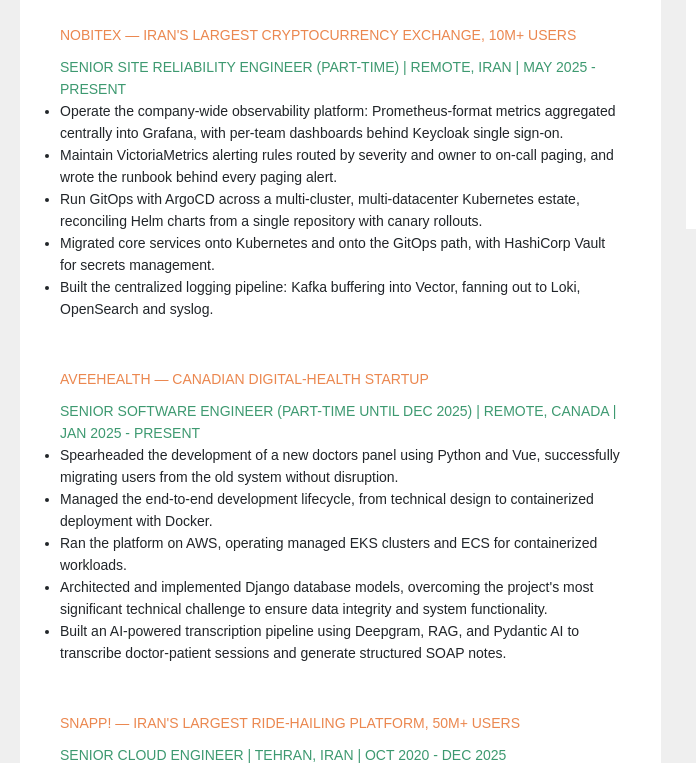
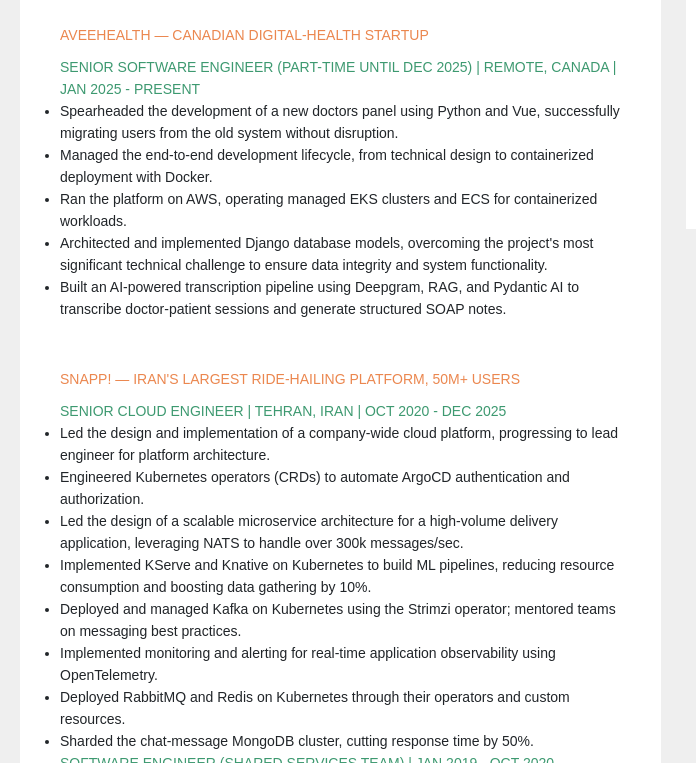
Before and after one commit to 1995parham/1995parham.github.io, an Astro site: page /experience in a window 1280 px wide. Shown: the part 161-924 px from the top of the page, 347-1043 px from the left. Built offline with nearby package versions, Linux system fonts and the light colour scheme; Astro itself is replaced by a stand-in of ours.

Commit message:
feat: remove the Nobitex entry, mirror the new Snapp bullets
Keeps the site aligned with the resume, which is the source of truth:
Nobitex is gone, and Snapp! gains the OpenTelemetry observability,
RabbitMQ/Redis on Kubernetes and MongoDB sharding bullets.

```diff
--- a/src/pages/experience.astro
+++ b/src/pages/experience.astro
@@ -4,45 +4,13 @@
 ---
 <Layout
 	title="Work Experience - Parham Alvani | Senior Software Engineer"
-	description="Professional experience of Parham Alvani: Senior Site Reliability Engineer at Nobitex, Senior Software Engineer at AveeHealth, Senior Cloud Engineer at Snapp!, and Software Architect at Amirkabir University IoT Lab."
+	description="Professional experience of Parham Alvani: Senior Software Engineer at AveeHealth, Senior Cloud Engineer at Snapp!, and Software Architect at Amirkabir University IoT Lab."
 >
 	<section id="work-exp" class="bgWhite ofsInBottom">
 		<div class="experience">
 			<Title title="Work Experience" />
 
 			<div class="content d-grid gap-5">
-				{/* Nobitex */}
-				<div class="text-body">
-					<h4>Nobitex &mdash; Iran&apos;s largest cryptocurrency exchange, 10M+ users</h4>
-					<h6 class="text-muted">
-						Senior Site Reliability Engineer (part-time) | Remote, Iran | May 2025 -
-						Present
-					</h6>
-					<ul>
-						<li>
-							Operate the company-wide observability platform: Prometheus-format
-							metrics aggregated centrally into Grafana, with per-team dashboards
-							behind Keycloak single sign-on.
-						</li>
-						<li>
-							Maintain VictoriaMetrics alerting rules routed by severity and owner to
-							on-call paging, and wrote the runbook behind every paging alert.
-						</li>
-						<li>
-							Run GitOps with ArgoCD across a multi-cluster, multi-datacenter
-							Kubernetes estate, reconciling Helm charts from a single repository with
-							canary rollouts.
-						</li>
-						<li>
-							Migrated core services onto Kubernetes and onto the GitOps path, with
-							HashiCorp Vault for secrets management.
-						</li>
-						<li>
-							Built the centralized logging pipeline: Kafka buffering into Vector,
-							fanning out to Loki, OpenSearch and syslog.
-						</li>
-					</ul>
-				</div>
 
 				{/* AveeHealth */}
 				<div class="text-body">
@@ -105,6 +73,18 @@
 						<li>
 							Deployed and managed Kafka on Kubernetes using the Strimzi
 							operator; mentored teams on messaging best practices.
+						</li>
+						<li>
+							Implemented monitoring and alerting for real-time application
+							observability using OpenTelemetry.
+						</li>
+						<li>
+							Deployed RabbitMQ and Redis on Kubernetes through their operators
+							and custom resources.
+						</li>
+						<li>
+							Sharded the chat-message MongoDB cluster, cutting response time by
+							50%.
 						</li>
 					</ul>
 
```
